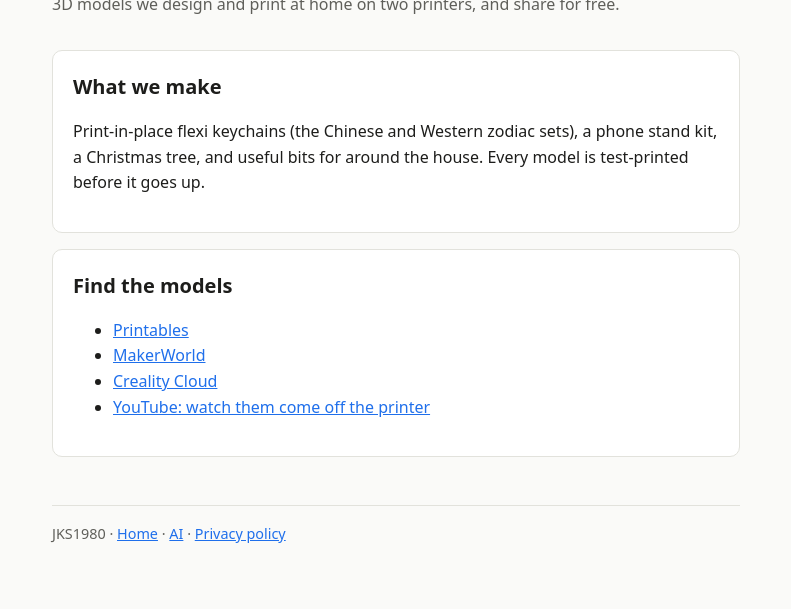
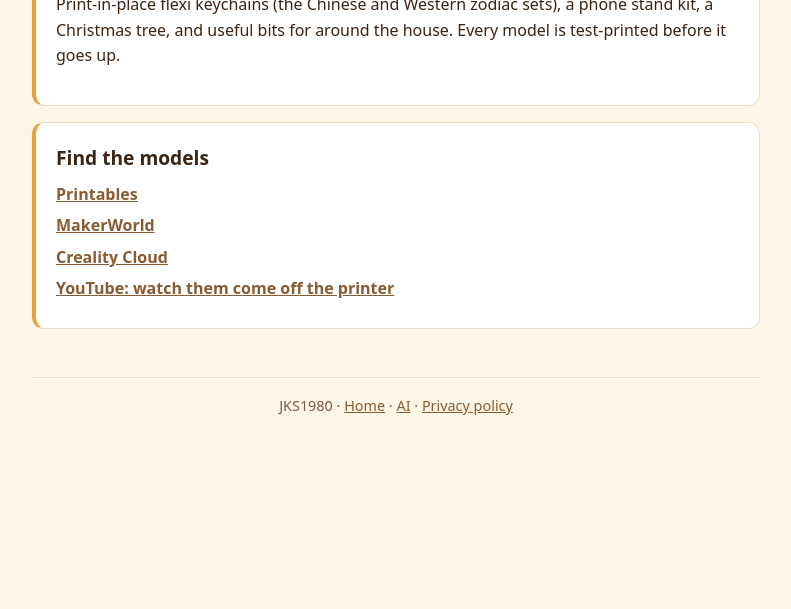
Before and after one commit to JKS80-AI/jks80-ai.github.io, a plain HTML site: page design.html in a window 1280 px wide. Shown: the part 272-881 px from the top of the page, without its empty margins (244-1035 px from the left). After the commit the page ends 800 px from the top, so only its background shows below. Drawn offline with Linux system fonts and the light colour scheme.

Commit message:
Update style.css

```diff
--- a/style.css
+++ b/style.css
@@ -1,19 +1,24 @@
+/* Two Paws Workshop site: brown/cream family colours; the AI side adds the circuit blue. */
 :root {
-  --bg: #fafaf8;
-  --fg: #1d1d1b;
-  --muted: #5f5f5a;
+  --bg: #FFF6E8;
+  --fg: #3B2414;
+  --muted: #7a5a44;
   --card: #ffffff;
-  --line: #e2e2dc;
-  --accent: #1f6feb;
+  --line: #ecdcc4;
+  --accent: #8a5a32;
+  --design: #E8A33D;
+  --ai: #1565C0;
 }
 @media (prefers-color-scheme: dark) {
   :root {
-    --bg: #141413;
-    --fg: #ececea;
-    --muted: #a3a39d;
-    --card: #1d1d1b;
-    --line: #2f2f2c;
-    --accent: #58a6ff;
+    --bg: #1c1410;
+    --fg: #f3e7d6;
+    --muted: #c2a98f;
+    --card: #271c16;
+    --line: #3d2d22;
+    --accent: #e8a33d;
+    --design: #E8A33D;
+    --ai: #4aa8ff;
   }
 }
 * { box-sizing: border-box; }
@@ -23,18 +28,54 @@ body {
   color: var(--fg);
   font: 16px/1.6 system-ui, -apple-system, "Segoe UI", Roboto, sans-serif;
 }
-main { max-width: 720px; margin: 0 auto; padding: 48px 16px 64px; }
-h1 { font-size: 2rem; margin: 0 0 4px; }
-h2 { font-size: 1.25rem; margin: 32px 0 8px; }
-p, li { color: var(--fg); }
-.sub { color: var(--muted); margin: 0 0 32px; }
+main { max-width: 760px; margin: 0 auto; padding: 40px 16px 64px; }
+h1 { font: bold 2.1rem/1.2 Georgia, "Times New Roman", serif; margin: 0 0 4px; letter-spacing: .02em; }
+h2 { font-size: 1.2rem; margin: 0 0 8px; }
+.sub { color: var(--muted); margin: 0 0 28px; }
+a { color: var(--accent); }
+.back { margin: 0 0 20px; font-size: .95rem; }
+.back a { text-decoration: none; }
+
+/* start page */
+.hero { text-align: center; margin-bottom: 8px; }
+.hero h1 { font-size: 2.6rem; }
+.choose { display: grid; grid-template-columns: 1fr 1fr; gap: 20px; }
+.door {
+  display: flex; flex-direction: column; align-items: center; text-align: center;
+  background: var(--card); border: 2px solid var(--line); border-radius: 16px;
+  padding: 24px 16px 22px; color: var(--fg); text-decoration: none;
+  transition: transform .15s, border-color .15s, box-shadow .15s;
+}
+.door img { width: 100%; max-width: 220px; height: auto; }
+.door .num {
+  margin-top: 14px; width: 34px; height: 34px; border-radius: 50%;
+  display: grid; place-items: center; font-weight: 800; color: #fff;
+}
+.door.design .num { background: var(--design); }
+.door.ai .num { background: var(--ai); }
+.door .name { font: bold 1.6rem Georgia, "Times New Roman", serif; margin-top: 6px; }
+.door .what { color: var(--muted); font-size: .95rem; margin-top: 4px; }
+.door:hover, .door:focus-visible { transform: translateY(-3px); box-shadow: 0 8px 24px rgba(59,36,20,.12); outline: none; }
+.door.design:hover, .door.design:focus-visible { border-color: var(--design); }
+.door.ai:hover, .door.ai:focus-visible { border-color: var(--ai); }
+@media (max-width: 560px) {
+  .choose { grid-template-columns: 1fr; }
+  .hero h1 { font-size: 1.9rem; }
+  .door img { max-width: 180px; }
+}
+
+/* inner pages */
+.page-head { display: flex; gap: 16px; align-items: center; margin-bottom: 8px; }
+.page-head img { flex: none; width: 96px; height: 96px; }
+.page-head .sub { margin: 0; }
 .card {
-  background: var(--card);
-  border: 1px solid var(--line);
-  border-radius: 10px;
-  padding: 20px;
-  margin: 16px 0;
+  background: var(--card); border: 1px solid var(--line); border-radius: 12px;
+  padding: 20px; margin: 16px 0;
 }
-.card h2 { margin-top: 0; }
-a { color: var(--accent); }
-footer { color: var(--muted); font-size: 0.9rem; margin-top: 48px; border-top: 1px solid var(--line); padding-top: 16px; }
+.design .card { border-left: 4px solid var(--design); }
+.ai .card { border-left: 4px solid var(--ai); }
+.card ul { margin: 0; padding-left: 20px; }
+.card li { margin: 6px 0; }
+.links { list-style: none; padding: 0 !important; }
+.links a { font-weight: 600; }
+footer { color: var(--muted); font-size: .9rem; margin-top: 48px; border-top: 1px solid var(--line); padding-top: 16px; text-align: center; }
```
